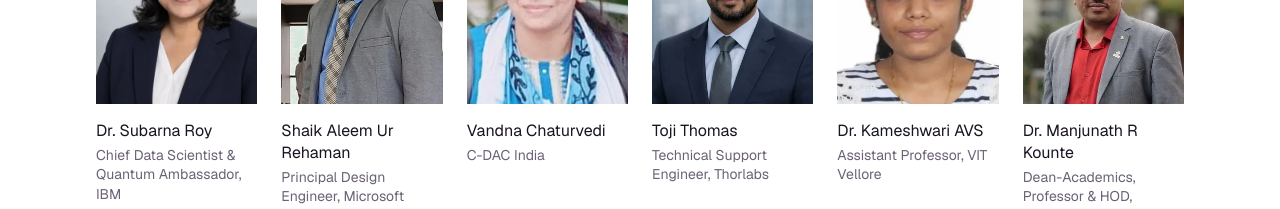
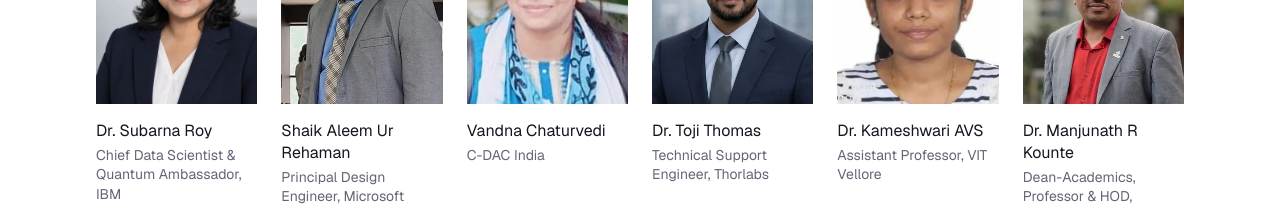
Before and after one commit to quantumx-foundation/quantumx.community, a Next.js app: page / in a window 1280 px wide. Shown: the part 7780-7989 px from the top of the page. Built offline with nearby package versions, Linux system fonts and the light colour scheme; no server answers; a web font is replaced by a local one.

Commit message:
👥 speakers: Dr. title for Toji Thomas
Co-Authored-By: Claude Opus 5.5 <noreply@anthropic.com>

```diff
--- a/src/content/speakers.ts
+++ b/src/content/speakers.ts
@@ -10,7 +10,7 @@ export const speakers: Speaker[] = [
   { name: "Dr. Subarna Roy", title: "Chief Data Scientist & Quantum Ambassador, IBM", slug: "subarna-roy" },
   { name: "Shaik Aleem Ur Rehaman", title: "Principal Design Engineer, Microsoft", slug: "shaik-aleem-ur-rehaman" },
   { name: "Vandna Chaturvedi", title: "C-DAC India", slug: "vandna-chaturvedi" },
-  { name: "Toji Thomas", title: "Technical Support Engineer, Thorlabs", slug: "toji-thomas" },
+  { name: "Dr. Toji Thomas", title: "Technical Support Engineer, Thorlabs", slug: "toji-thomas" },
   { name: "Dr. Kameshwari AVS", title: "Assistant Professor, VIT Vellore", slug: "kameshwari-avs" },
   { name: "Dr. Manjunath R Kounte", title: "Dean-Academics, Professor & HOD, Electronics and Communication Engineering", slug: "manjunath-r-kounte" },
   { name: "Dr. Tabassum Ara", title: "Professor & Head, AI & ML, HKBK College of Engineering", slug: "tabassum-ara" },
```
